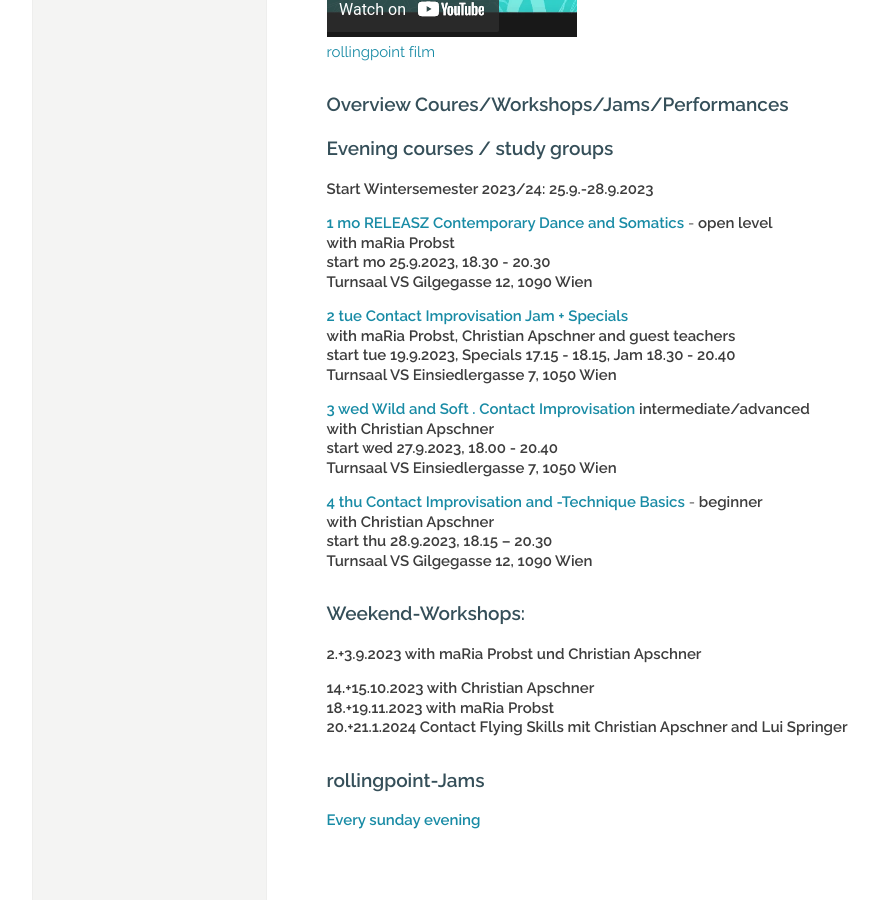
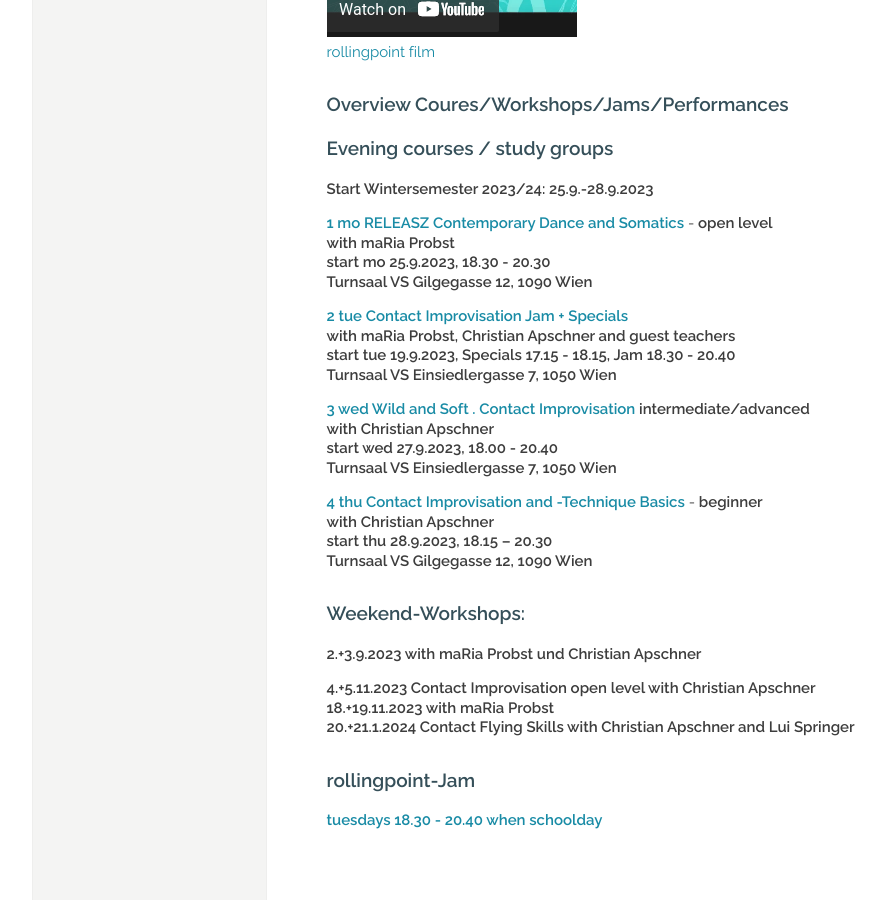
Before and after one commit to manulari/rollingpointat, a Jekyll site: the page built from _pages_en/en.md, in a window 1280 px wide and 900 px high, scrolled down 966 px. Shown: the whole window, without its empty margins (152-1036 px from the left). Built offline with Jekyll 4.4.1, drawn with Linux system fonts in a browser that asks for light colours; comment, search, counter and statistics services are not loaded.

Commit message:
Update page (en) “en”

```diff
--- a/_pages_en/en.md
+++ b/_pages_en/en.md
@@ -48,12 +48,12 @@ other_lang: /
 
 **2.+3.9.2023 with maRia Probst und Christian Apschner**
 
-**14.+15.10.2023 with Christian Apschner**\
+**4.+5.11.2023 Contact Improvisation open level with Christian Apschner**\
 **18.+19.11.2023 with maRia Probst**\
-**20.+21.1.2024 Contact Flying Skills mit Christian Apschner and Lui Springer**
+**20.+21.1.2024 Contact Flying Skills with Christian Apschner and Lui Springer**
 
-### **rollingpoint-Jams**
+### **rollingpoint-Jam**
 
-**[Every sunday evening](https://rollingpoint.at/en/jams)**
+**[tuesdays 18.30 - 20.40 when schoolday](https://rollingpoint.at/en/jams)**
 
 &nbsp;
```
